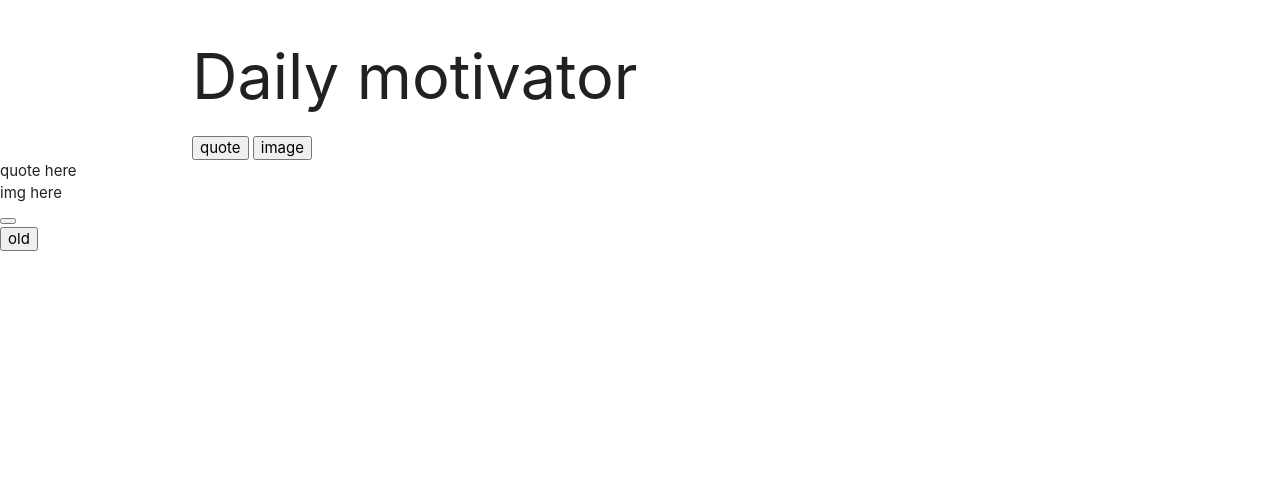
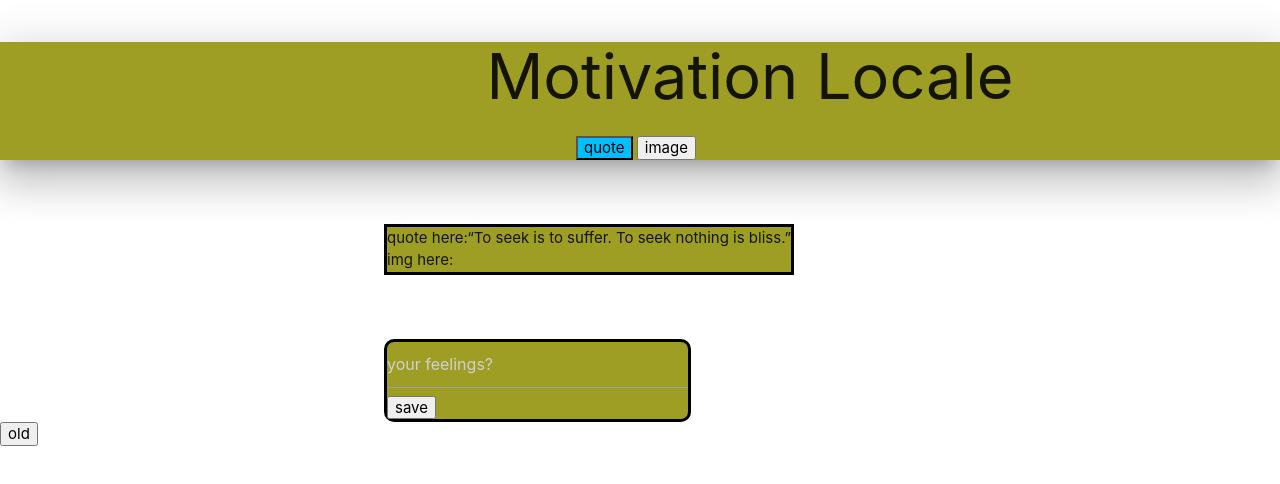
Before and after one commit to EsraWameed/Motivation-Locale, a plain HTML site: page index.html in a window 1280 px wide. Drawn offline with nearby package versions, Linux system fonts and the light colour scheme.

Commit message:
fixed som html things and did some style

```diff
--- a/assets/css/style.css
+++ b/assets/css/style.css
@@ -0,0 +1,35 @@
+header{
+    background-color: #9e9d24 ;
+
+}
+
+
+
+.make-quote{
+ background-color: deepskyblue;
+ margin-left: 45%;
+}
+
+.title{
+    margin-left: 38%;
+}
+
+.border{
+    border-style: solid;
+    border-color: black;
+    margin-top: 5%;
+    background-color: #9e9d24;
+    width: fit-content;
+    margin-left: 30%;
+
+}
+
+.feeling-box{
+    border-style: solid;
+    border-color: black;
+    margin-top: 5%;
+    background-color: #9e9d24;
+    width: fit-content;
+    border-radius: 10px;
+    margin-left: 30%;
+}
--- a/index.html
+++ b/index.html
@@ -7,29 +7,35 @@
     <meta name="viewport" content="width=device-width, initial-scale=1.0">
     <link rel="stylesheet" href="assets/css/style.css">
     <link rel="stylesheet" href="https://cdnjs.cloudflare.com/ajax/libs/materialize/1.0.0/css/materialize.min.css">
-    <title>Document</title>
+    <title>motivation Locale</title>
 </head>
 <body>
-    <header> <!--this for the title and the first button is to generate the quote and second is to generate a img-->
-        <div class="container">
-        <h1 class="title">Daily motivator</h1>
+    <header > <!--this for the title and the first button is to generate the quote and second is to generate a img-->
+        <div class="col s12 m2">
+        <div class="z-depth-5" class="container">
+        <h1 class="title">Motivation Locale</h1>
         <button class="make-quote" id="make-quote">quote</button>
         <button class="make-img" id="make-img">image</button>
         </div>
+        </div>
     </header>
-
+    <div class="border">
     <section>  <!-- herer is where the quote will be generated-->
-        <div class="quote-card">quote here</div>
+        <div class="quote-card">quote here:“To seek is to suffer. To seek nothing is bliss.” </div>
 
     </section>
 
     <section> <!--here will be where the img will be generated-->
-        <div class="imgcard"> img here</div>
+        <div class="imgcard"> img here:</div>
     </section>
+    </div>
 
      <!-- this the place wheer the sad student will be recording his feelings-->
         <section class="feeling-box">
-            <button class="feeling-save"></button>
+            <div class="feeling">
+                <input type="text" placeholder="your feelings?">
+                <button class="feeling-save">save</button>
+              </div>
         </section>
 
 
@@ -38,7 +44,7 @@
 
 
     <script src="https://ajax.googleapis.com/ajax/libs/jquery/3.6.0/jquery.min.js"></script>
-    <script src="/assets/script/script.js"></script>
+    <script src="assets/script/script.js"></script>
     <script src="https://cdnjs.cloudflare.com/ajax/libs/materialize/1.0.0/js/materialize.min.js"></script>
 </body>
 </html>
```
